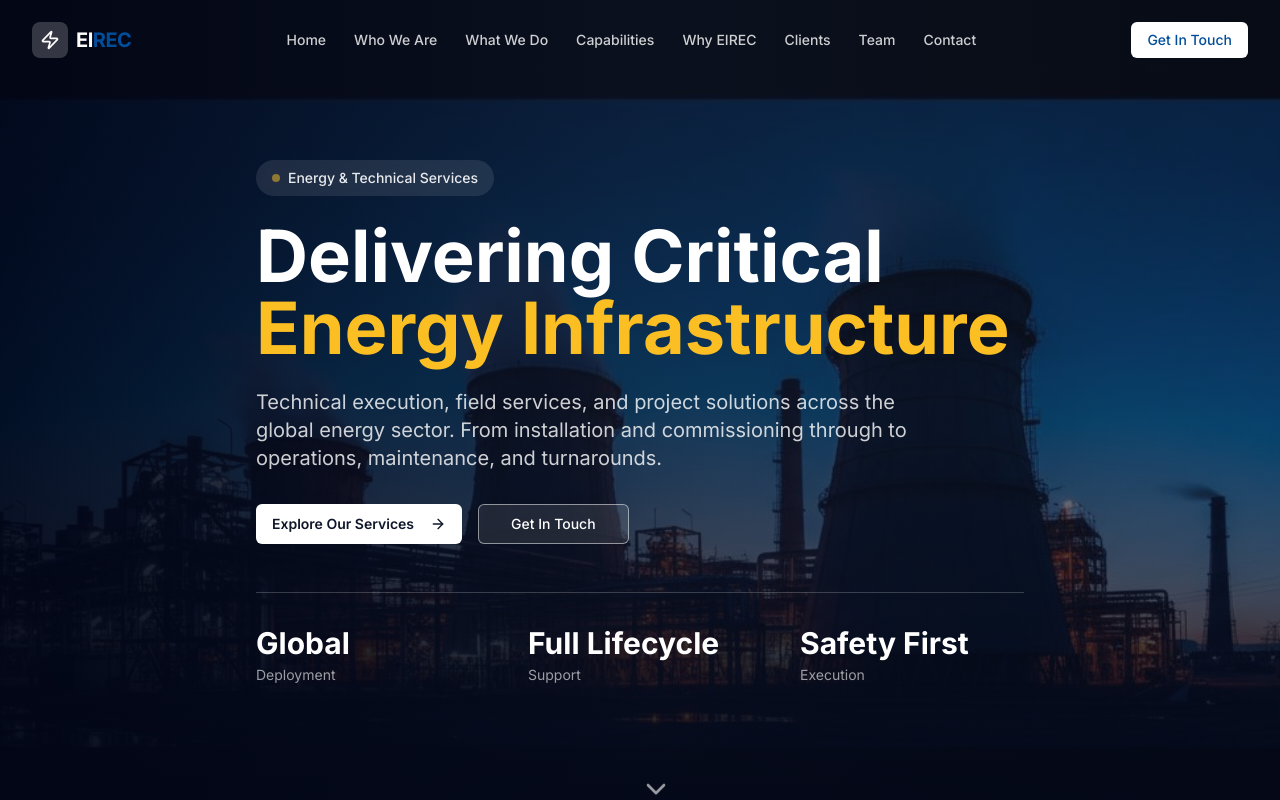
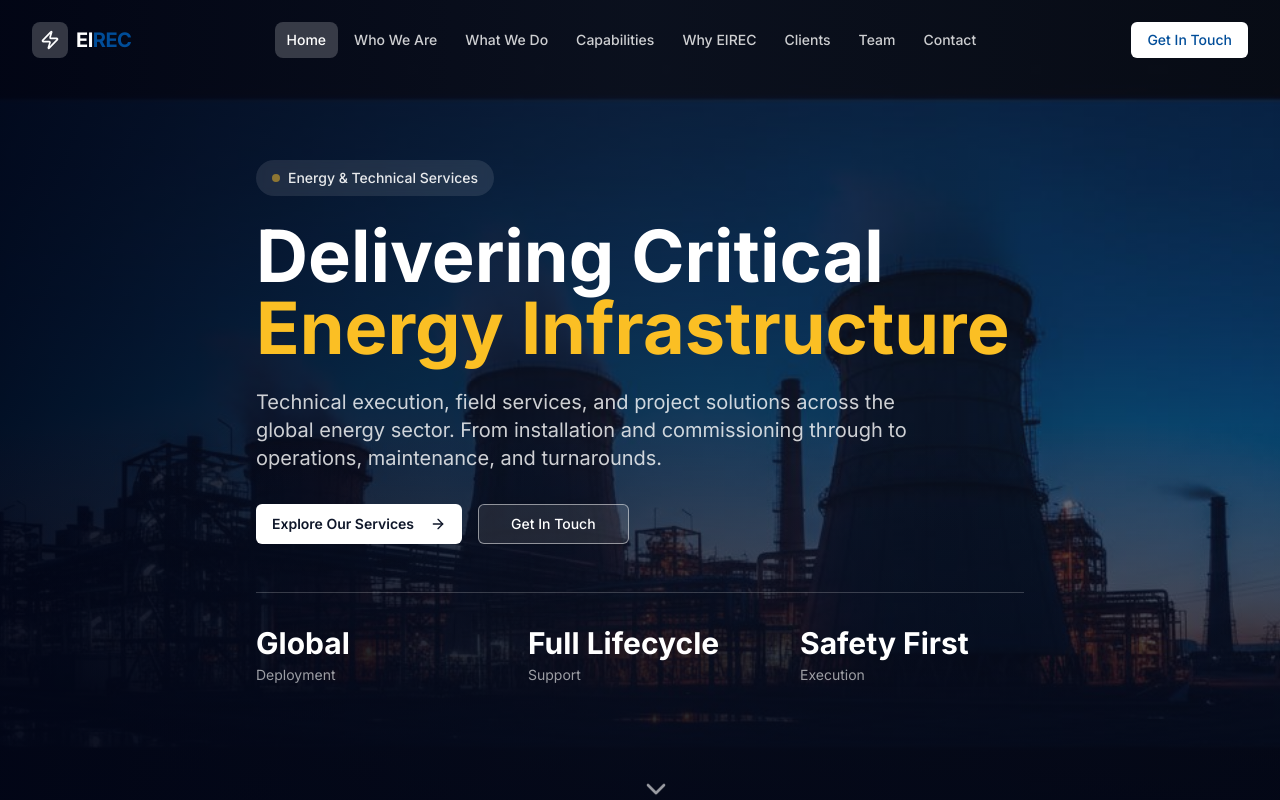
Before and after one commit to vinothumash-dev/EIREC, a React (Vite) app in the folder app/: page / in a window 1280 px wide. Shown: the top 800 px of the page. Built offline with nearby package versions, Linux system fonts and the light colour scheme.

Commit message:
Update contact information for Operations Director

```diff
--- a/app/src/components/Navigation.tsx
+++ b/app/src/components/Navigation.tsx
@@ -16,10 +16,20 @@ const navLinks = [
 export default function Navigation() {
   const [isScrolled, setIsScrolled] = useState(false);
   const [isMobileMenuOpen, setIsMobileMenuOpen] = useState(false);
+  const [activeSection, setActiveSection] = useState('home');
 
   useEffect(() => {
     const handleScroll = () => {
       setIsScrolled(window.scrollY > 50);
+
+      const sectionIds = navLinks.map((l) => l.href.replace('#', ''));
+      for (let i = sectionIds.length - 1; i >= 0; i--) {
+        const el = document.getElementById(sectionIds[i]);
+        if (el && el.getBoundingClientRect().top <= 100) {
+          setActiveSection(sectionIds[i]);
+          break;
+        }
+      }
     };
     window.addEventListener('scroll', handleScroll, { passive: true });
     return () => window.removeEventListener('scroll', handleScroll);
@@ -66,7 +76,9 @@ export default function Navigation() {
 
           {/* Desktop Navigation */}
           <div className="hidden lg:flex items-center gap-1">
-            {navLinks.map((link) => (
+            {navLinks.map((link) => {
+              const isActive = activeSection === link.href.replace('#', '');
+              return (
               <a
                 key={link.name}
                 href={link.href}
@@ -75,14 +87,19 @@ export default function Navigation() {
                   scrollToSection(link.href);
                 }}
                 className={`px-3 py-2 text-sm font-medium rounded-lg transition-all ${
-                  isScrolled
+                  isActive
+                    ? isScrolled
+                      ? 'text-primary bg-primary/10'
+                      : 'text-white bg-white/20'
+                    : isScrolled
                     ? 'text-foreground/70 hover:text-foreground hover:bg-muted'
                     : 'text-white/80 hover:text-white hover:bg-white/10'
                 }`}
               >
                 {link.name}
               </a>
-            ))}
+              );
+            })}
           </div>
 
           {/* CTA Button */}
@@ -118,7 +135,9 @@ export default function Navigation() {
         }`}
       >
         <div className="px-4 py-4 space-y-2">
-          {navLinks.map((link) => (
+          {navLinks.map((link) => {
+              const isActive = activeSection === link.href.replace('#', '');
+              return (
             <a
               key={link.name}
               href={link.href}
@@ -126,11 +145,16 @@ export default function Navigation() {
                 e.preventDefault();
                 scrollToSection(link.href);
               }}
-              className="block px-4 py-3 text-foreground/80 hover:text-foreground hover:bg-muted rounded-lg font-medium transition-colors"
+              className={`block px-4 py-3 rounded-lg font-medium transition-colors ${
+                isActive
+                  ? 'text-primary bg-primary/10'
+                  : 'text-foreground/80 hover:text-foreground hover:bg-muted'
+              }`}
             >
               {link.name}
             </a>
-          ))}
+              );
+            })}
           <div className="pt-4 border-t">
             <Button
               className="w-full"
--- a/app/src/sections/Contact.tsx
+++ b/app/src/sections/Contact.tsx
@@ -11,8 +11,8 @@ const contactInfo = [
   {
     icon: Mail,
     title: 'Sham Lakshmanan — Operations Director',
-    value: 'shamlakshamanan@eirec-ets.com',
-    href: 'mailto:shamlakshamanan@eirec-ets.com',
+    value: 'sham@eirec-ets.com',
+    href: 'mailto:sham@eirec-ets.com',
   }
 ];
 
```
